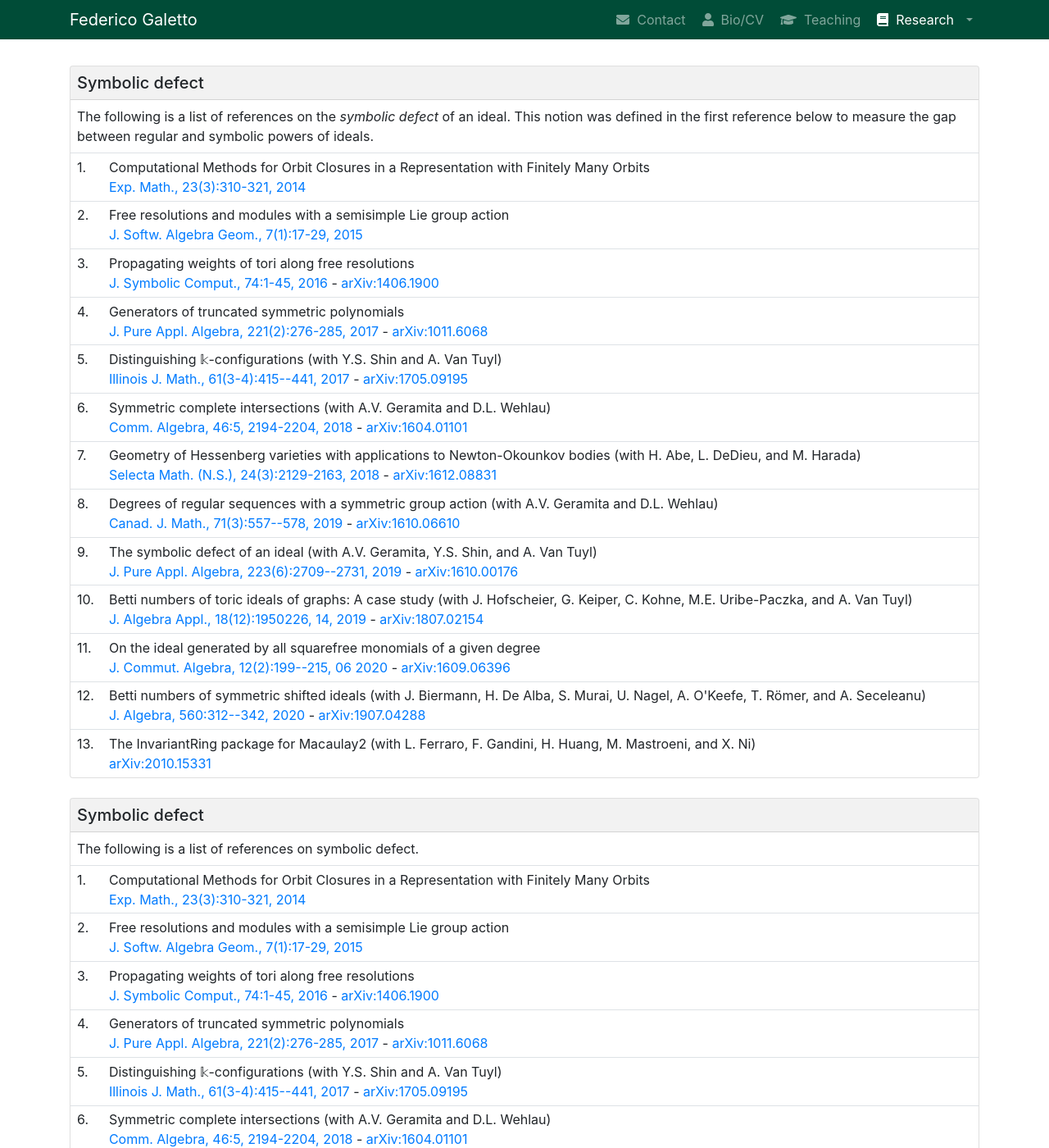
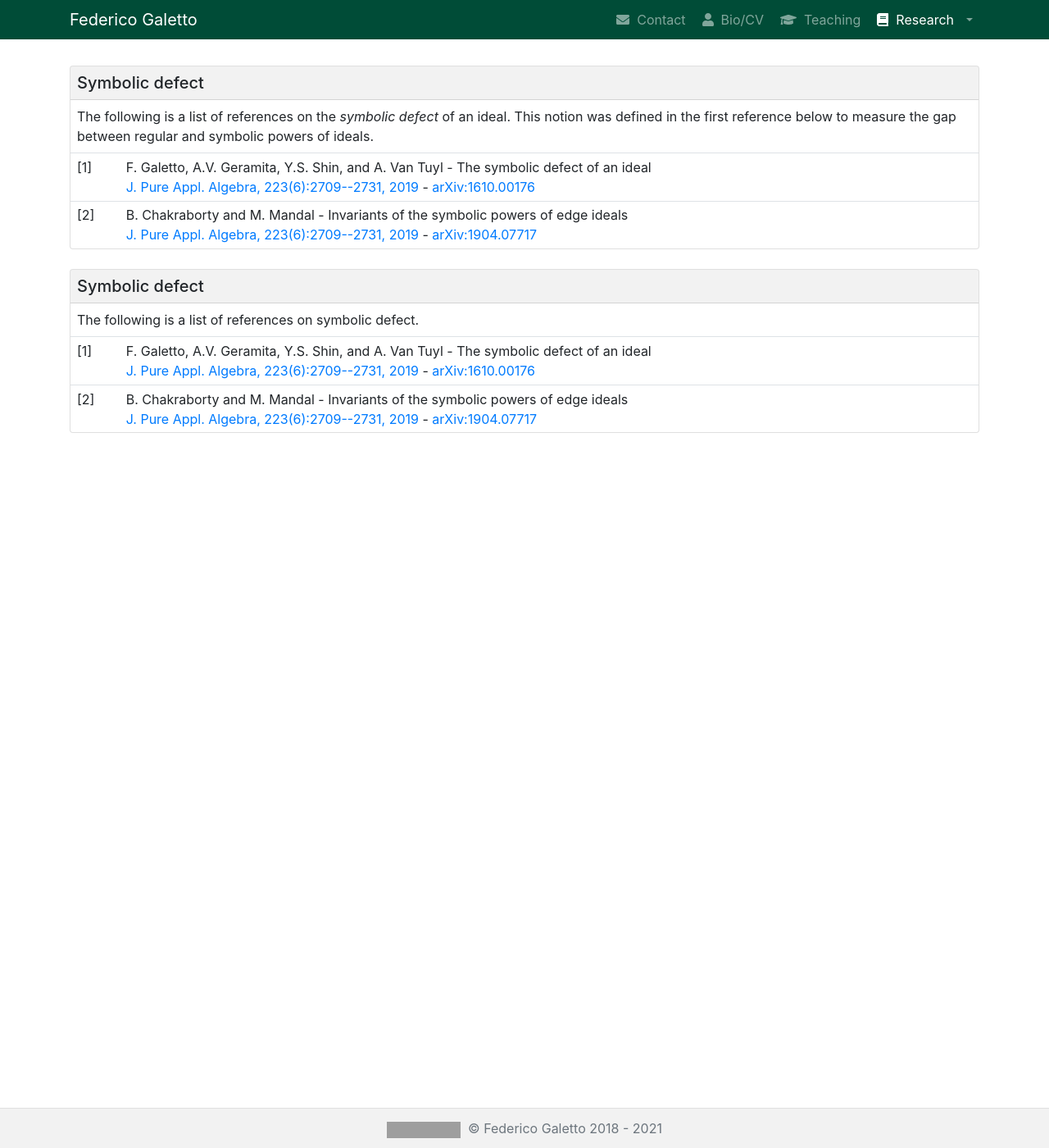
Before and after one commit to galettof/galettof.github.io, a Jekyll site: the page built from references.html, in a window 1280 px wide and 1400 px high. Shown: the whole window at 82% size. Built offline with Jekyll 4.4.1, drawn with Linux system fonts in a browser that asks for light colours; nearby versions of some CDN libraries; formulas are drawn with MathJax 3; some of the changed text lies outside the part shown; grey boxes are pictures that could not be loaded.

Commit message:
format of references

```diff
--- a/_data/defect.yml
+++ b/_data/defect.yml
@@ -1,76 +1,16 @@
 # enclose values in '' when ending in 0 or containing :
 articles:
 
-- title: Computational Methods for Orbit Closures in a Representation with Finitely Many Orbits
-  link: http://dx.doi.org/10.1080/10586458.2014.904256
-  cite: Exp. Math., 23(3):310-321, 2014
-  date: 2014-09-03
-
-- title: Free resolutions and modules with a semisimple Lie group action
-  link: http://dx.doi.org/10.2140/jsag.2015.7.9
-  cite: J. Softw. Algebra Geom., 7(1):17-29, 2015
-  date: 2015-07-05
-
-- title: Propagating weights of tori along free resolutions
-  arxiv: '1406.1900'
-  link: http://dx.doi.org/10.1016/j.jsc.2015.05.004
-  cite: J. Symbolic Comput., 74:1-45, 2016
-  date: 2016-05-01
-
-- title: Generators of truncated symmetric polynomials
-  arxiv: 1011.6068
-  link: http://dx.doi.org/10.1016/j.jpaa.2016.06.008
-  cite: J. Pure Appl. Algebra, 221(2):276-285, 2017
-  date: 2017-02-01
-
-- title: Distinguishing \(\Bbbk\)-configurations (with Y.S. Shin and A. Van Tuyl)
-  arxiv: 1705.09195
-  link: https://projecteuclid.org/euclid.ijm/1534924834
-  cite: Illinois J. Math., 61(3-4):415--441, 2017
-  date: 2017-05-25
-
-- title: Symmetric complete intersections (with A.V. Geramita and D.L. Wehlau)
-  arxiv: 1604.01101
-  link: http://dx.doi.org/10.1080/00927872.2017.1372453
-  cite: Comm. Algebra, 46:5, 2194-2204, 2018
-  date: 2018-01-01
-
-- title: Geometry of Hessenberg varieties with applications to Newton-Okounkov bodies (with H. Abe, L. DeDieu, and M. Harada)
-  arxiv: 1612.08831
-  link: https://doi.org/10.1007/s00029-018-0405-3
-  cite: Selecta Math. (N.S.), 24(3):2129-2163, 2018
-  date: 2018-03-09
-
-- title: Degrees of regular sequences with a symmetric group action (with A.V. Geramita and D.L. Wehlau)
-  arxiv: '1610.06610'
-  link: https://doi.org/10.4153/cjm-2017-035-3
-  cite: Canad. J. Math., 71(3):557--578, 2019
-  date: 2019-06-01
-
-- title: On the ideal generated by all squarefree monomials of a given degree
-  arxiv: 1609.06396
-  link: https://doi.org/10.1216/jca.2020.12.199
-  cite: J. Commut. Algebra, 12(2):199--215, 06 2020
-  date: 2020-06-02
-
-- title: The symbolic defect of an ideal (with A.V. Geramita, Y.S. Shin, and A. Van Tuyl)
+- authors: F. Galetto, A.V. Geramita, Y.S. Shin, and A. Van Tuyl
+  title: The symbolic defect of an ideal
   arxiv: 1610.00176
   link: https://doi.org/10.1016/j.jpaa.2018.11.019
   cite: J. Pure Appl. Algebra, 223(6):2709--2731, 2019
   date: 2019-06-02
 
-- title: 'Betti numbers of toric ideals of graphs: A case study (with J. Hofscheier, G. Keiper, C. Kohne, M.E. Uribe-Paczka, and A. Van Tuyl)'
-  arxiv: 1807.02154
-  link: 'https://doi.org/10.1142/S0219498819502268'
-  cite: J. Algebra Appl., 18(12):1950226, 14, 2019
-  date: 2019-12-01
-
-- title: Betti numbers of symmetric shifted ideals (with J. Biermann, H. De Alba, S. Murai, U. Nagel, A. O'Keefe, T. Römer, and A. Seceleanu)
-  arxiv: 1907.04288
-  link: 'https://doi.org/10.1016/j.jalgebra.2020.04.037'
-  cite: J. Algebra, 560:312--342, 2020
-  date: 2020-10-15
-
-- title: The InvariantRing package for Macaulay2 (with L. Ferraro, F. Gandini, H. Huang, M. Mastroeni, and X. Ni)
-  arxiv: 2010.15331
-  date: 2020-10-29
+- authors: B. Chakraborty and M. Mandal
+  title: Invariants of the symbolic powers of edge ideals
+  arxiv: 1904.07717
+  link: https://doi.org/10.1142/S0219498820501844
+  cite: J. Pure Appl. Algebra, 223(6):2709--2731, 2019
+  date: 2019-10-08
--- a/references.html
+++ b/references.html
@@ -21,8 +21,8 @@ active: research
 	  <tbody>
 	    {% assign artlist = site.data.defect.articles | sort: 'date' %}
 	    {% for item in artlist %}
-	    <tr><td>{{ forloop.index }}.</td>
-	      <td>{{ item.title }}<br>
+	    <tr><td>[{{ forloop.index }}]</td>
+	      <td>{{ item.authors }} - {{ item.title }}<br>
 		{% if item.cite %}
 		<a href="{{ item.link }}" target="_blank">{{ item.cite }}</a>
 		{% if item.arxiv %}
@@ -51,8 +51,8 @@ active: research
 	  <tbody>
 	    {% assign artlist = site.data.defect.articles | sort: 'date' %}
 	    {% for item in artlist %}
-	    <tr><td>{{ forloop.index }}.</td>
-	      <td>{{ item.title }}<br>
+	    <tr><td>[{{ forloop.index }}]</td>
+	      <td>{{ item.authors }} - {{ item.title }}<br>
 		{% if item.cite %}
 		<a href="{{ item.link }}" target="_blank">{{ item.cite }}</a>
 		{% if item.arxiv %}
```
